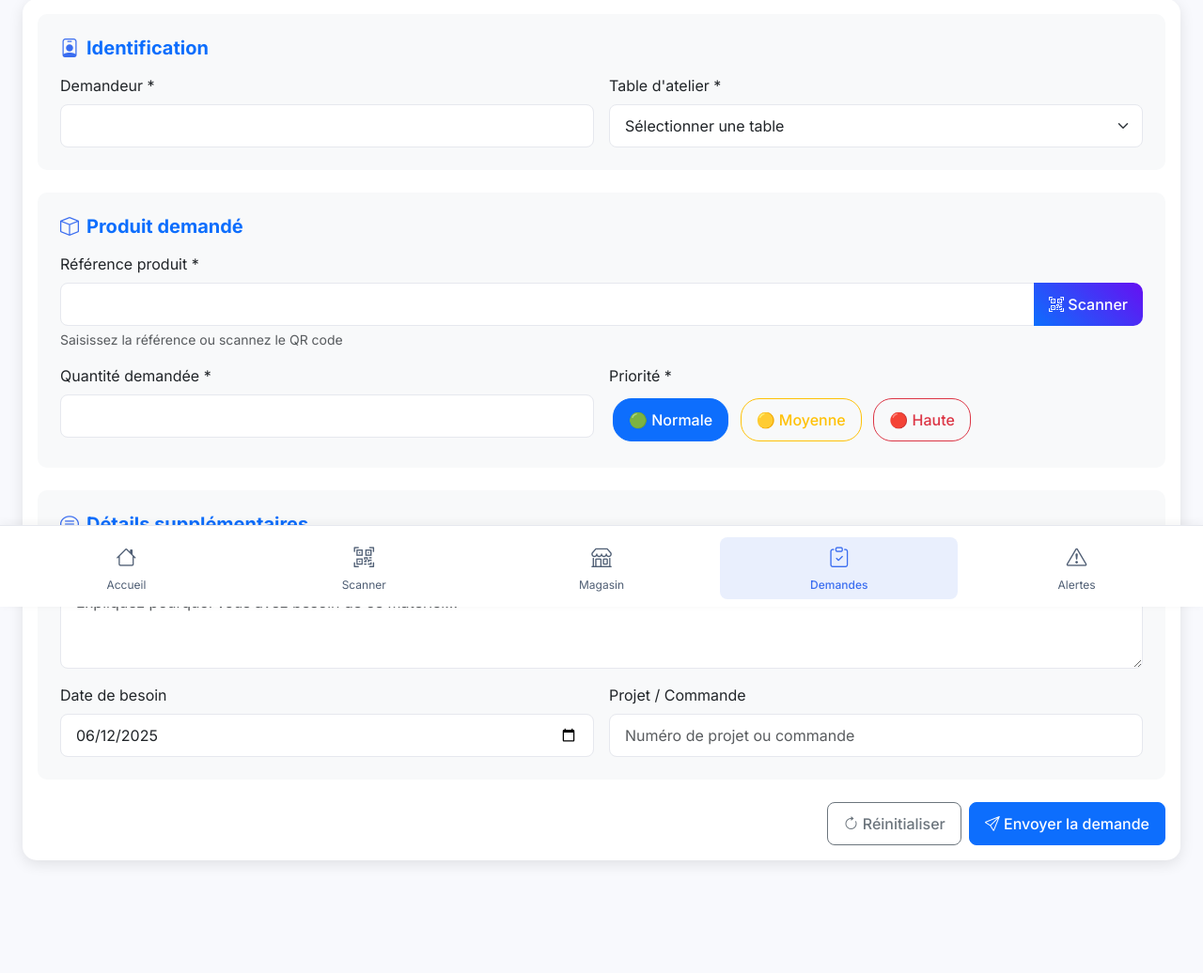
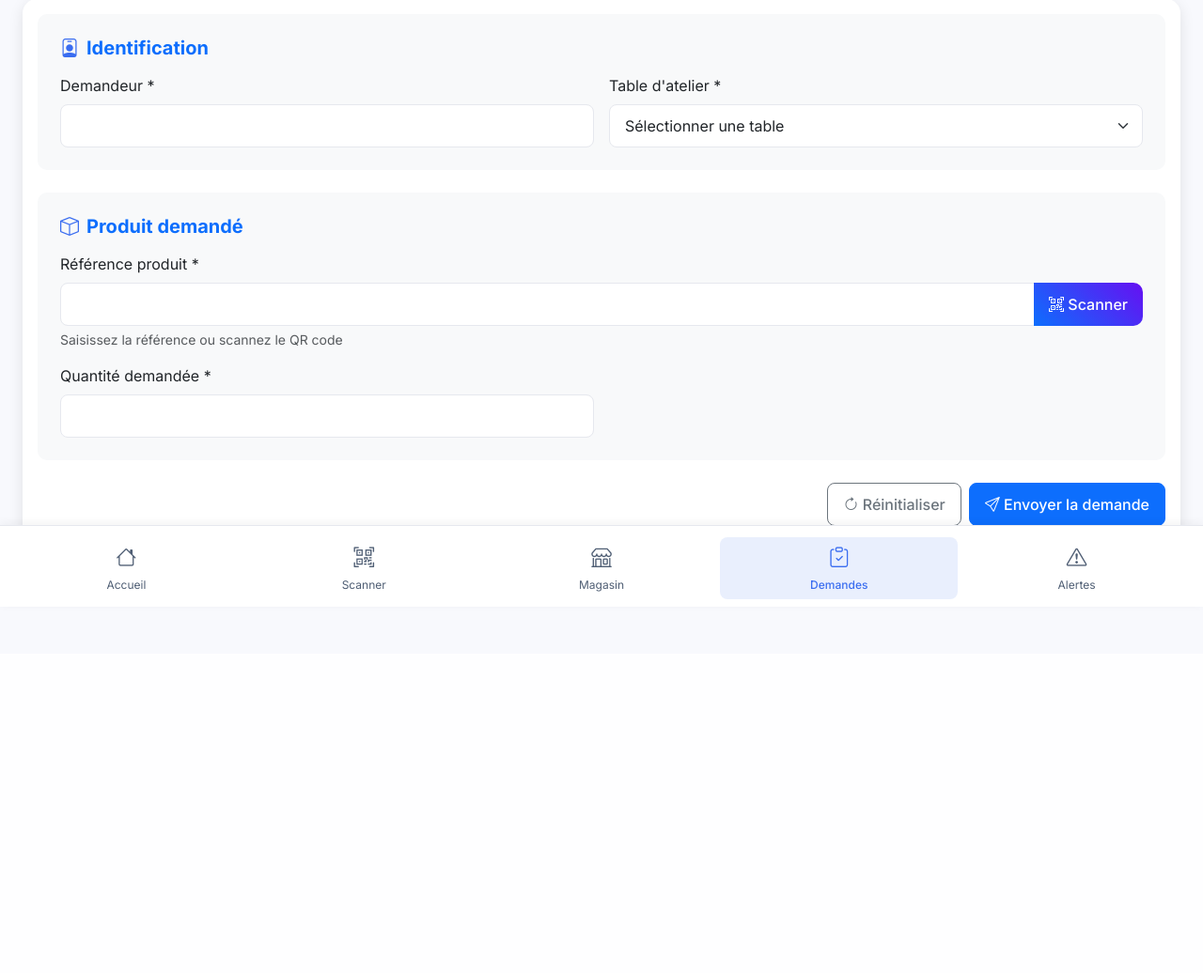
Before and after one commit to ElieLECAS/GMAO, a Flask app: page /demande-materiel in a window 1280 px wide. Shown: the part 154-1190 px from the top of the page at 94% size. After the commit the page ends 792 px from the top, so only its background shows below. Run offline with Flask 3, Linux system fonts and the light colour scheme; data that the repository does not hold is empty; some libraries are stand-ins or nearby versions.

Commit message:
Remove priority selection buttons and related JavaScript functionality from the demande_materiel and scanner templates to simplify the user interface. Streamline the form layout by eliminating unnecessary sections and improving overall clarity.

```diff
--- a/UI/templates/demande_materiel.html
+++ b/UI/templates/demande_materiel.html
@@ -21,17 +21,6 @@ endblock %} {% block extra_css %}
         display: flex;
         align-items: center;
         gap: 0.5rem;
-    }
-
-    .priority-btn {
-        margin: 0.25rem;
-        border-radius: 20px;
-    }
-
-    .priority-btn.active {
-        background-color: #0d6efd;
-        border-color: #0d6efd;
-        color: white;
     }
 
     .scanner-btn {
@@ -147,83 +136,6 @@ endblock %} {% block extra_css %}
                                 required
                             />
                         </div>
-                        <div class="col-md-6">
-                            <label class="form-label">Priorité *</label>
-                            <div>
-                                <button
-                                    type="button"
-                                    class="btn btn-outline-success priority-btn active"
-                                    data-priority="normale"
-                                >
-                                    🟢 Normale
-                                </button>
-                                <button
-                                    type="button"
-                                    class="btn btn-outline-warning priority-btn"
-                                    data-priority="moyenne"
-                                >
-                                    🟡 Moyenne
-                                </button>
-                                <button
-                                    type="button"
-                                    class="btn btn-outline-danger priority-btn"
-                                    data-priority="haute"
-                                >
-                                    🔴 Haute
-                                </button>
-                            </div>
-                            <input
-                                type="hidden"
-                                id="priorite"
-                                name="priorite"
-                                value="normale"
-                            />
-                        </div>
-                    </div>
-                </div>
-
-                <!-- Section Détails -->
-                <div class="form-section">
-                    <h5 class="section-title">
-                        <i class="bi bi-chat-text"></i>
-                        Détails supplémentaires
-                    </h5>
-                    <div class="row g-3">
-                        <div class="col-12">
-                            <label for="commentaires" class="form-label"
-                                >Commentaires / Justification</label
-                            >
-                            <textarea
-                                class="form-control"
-                                id="commentaires"
-                                name="commentaires"
-                                rows="3"
-                                placeholder="Expliquez pourquoi vous avez besoin de ce matériel..."
-                            ></textarea>
-                        </div>
-                        <div class="col-md-6">
-                            <label for="date_besoin" class="form-label"
-                                >Date de besoin</label
-                            >
-                            <input
-                                type="date"
-                                class="form-control"
-                                id="date_besoin"
-                                name="date_besoin"
-                            />
-                        </div>
-                        <div class="col-md-6">
-                            <label for="projet" class="form-label"
-                                >Projet / Commande</label
-                            >
-                            <input
-                                type="text"
-                                class="form-control"
-                                id="projet"
-                                name="projet"
-                                placeholder="Numéro de projet ou commande"
-                            />
-                        </div>
                     </div>
                 </div>
 
@@ -302,17 +214,6 @@ endblock %} {% block extra_css %}
 <script src="https://unpkg.com/html5-qrcode@2.3.8/html5-qrcode.min.js"></script>
 <script>
     let html5QrcodeScanner = null;
-
-    // Gestion des boutons de priorité
-    document.querySelectorAll(".priority-btn").forEach((btn) => {
-        btn.addEventListener("click", function () {
-            document
-                .querySelectorAll(".priority-btn")
-                .forEach((b) => b.classList.remove("active"));
-            this.classList.add("active");
-            document.getElementById("priorite").value = this.dataset.priority;
-        });
-    });
 
     // Gestion du changement de référence produit
     document
@@ -492,21 +393,6 @@ endblock %} {% block extra_css %}
     function resetForm() {
         document.getElementById("demandeForm").reset();
         document.getElementById("produitInfo").style.display = "none";
-        document
-            .querySelectorAll(".priority-btn")
-            .forEach((b) => b.classList.remove("active"));
-        document
-            .querySelector('.priority-btn[data-priority="normale"]')
-            .classList.add("active");
-        document.getElementById("priorite").value = "normale";
     }
-
-    // Définir la date de besoin par défaut (dans 7 jours)
-    document.addEventListener("DOMContentLoaded", function () {
-        const dateBesoin = document.getElementById("date_besoin");
-        const today = new Date();
-        today.setDate(today.getDate() + 7);
-        dateBesoin.value = today.toISOString().split("T")[0];
-    });
 </script>
 {% endblock %}
```
Also changed, not shown: UI/templates/scanner.html (+0 -13 lines).
